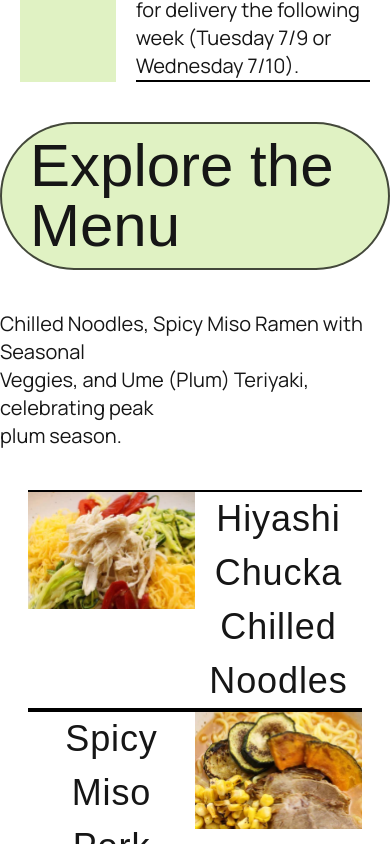
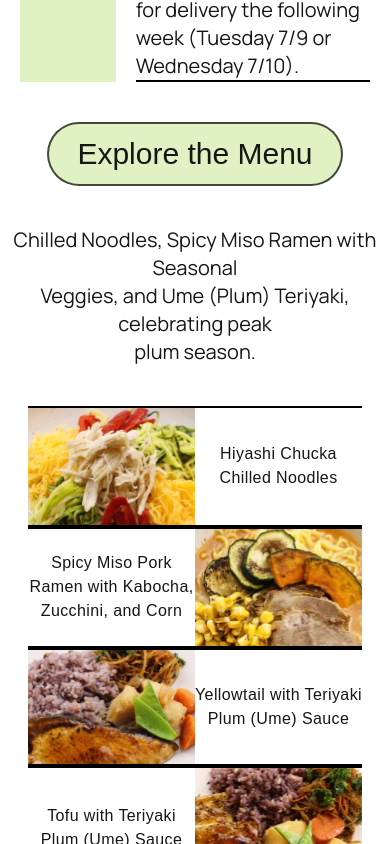
Before and after one commit to Daniel264/yoko-street, a Next.js app: page / in a window 390 px wide. Shown: the part 840-1684 px from the top of the page. Built offline with nearby package versions, Linux system fonts and the light colour scheme; a web font is replaced by a local one.

Commit message:
Refactor ImageGrid component to add responsive styling for different screen sizes

```diff
--- a/src/components/ImageGrid.tsx
+++ b/src/components/ImageGrid.tsx
@@ -45,7 +45,7 @@ export const ImageGrid = () => {
             <div className="grid grid-cols-2">
                 {ImageData.map((item, index) => (
                     <div key={index} className="w-full border-y-2 border-black">
-                        {item.type === "image" ? <Image className="w-full" src={item.src || "/default-image-path.svg"} alt={item.alt || "default alt text"} width={500} height={100} /> : <p className="clash-font text-4xl lg:px-24 flex w-full text-center justify-center h-full items-center font-medium leading-normal tracking-wide">{item.content}</p>}
+                        {item.type === "image" ? <Image className="w-full" src={item.src || "/default-image-path.svg"} alt={item.alt || "default alt text"} width={500} height={100} /> : <p className="clash-font sm:text-4xl lg:px-24 flex w-full text-center justify-center h-full items-center font-medium leading-normal tracking-wide">{item.content}</p>}
                     </div>
                 ))}
             </div>
--- a/src/components/Menu.tsx
+++ b/src/components/Menu.tsx
@@ -5,10 +5,10 @@ export const Menu = () => {
     return (
         <div className="flex w-full flex-col items-center justify-center pt-10">
             <div className="rounded-full border-2 border-black border-opacity-70 bg-[#E0F2C3] px-7 py-3">
-                <h1 className="clash-font text-6xl lg:text-7xl">Explore the Menu</h1>
+                <h1 className="clash-font text-3xl sm:text-6xl lg:text-7xl">Explore the Menu</h1>
             </div>
-            <div className="pt-10">
-                <p className="text-xl">
+            <div className="flex w-full justify-center pt-10">
+                <p className="text-center text-xl">
                     Chilled Noodles, Spicy Miso Ramen with Seasonal <br /> Veggies, and Ume (Plum) Teriyaki, celebrating peak <br /> plum season.
                 </p>
             </div>
```
